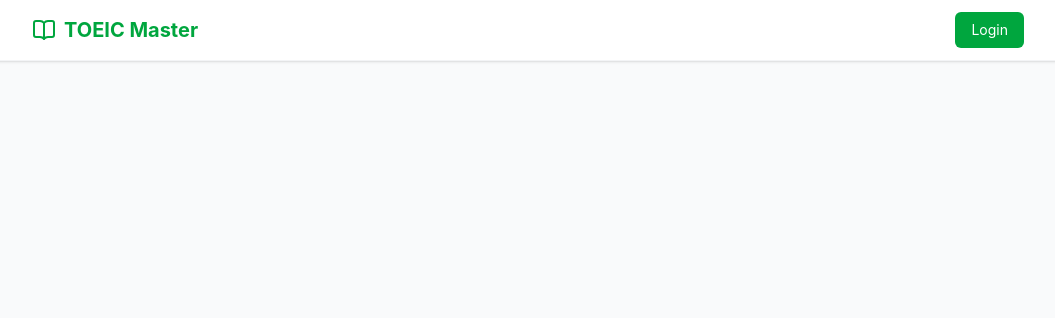
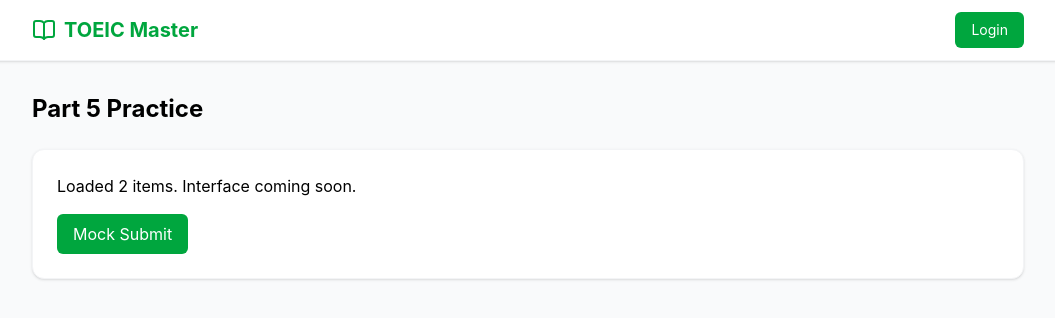
Before and after one commit to minhduc080204/toiec-test, a React (Vite) app: page /practice/part5 in a window 1280 px wide. Before the commit this address had no page. Shown: the top 318 px of the page, without its empty margins (112-1167 px from the left). Built offline with nearby package versions, Linux system fonts and the light colour scheme.

Commit message:
feat: setup practice page routing and data loading

```diff
--- a/src/App.tsx
+++ b/src/App.tsx
@@ -2,6 +2,7 @@
 import { Layout } from './components/layout/Layout';
 import { Login } from './pages/Login';
 import { Home } from './pages/Home';
+import { Practice } from './pages/Practice';
 
 function App() {
   return (
@@ -10,6 +11,8 @@
         <Routes>
           <Route path="/" element={<Home />} />
           <Route path="/login" element={<Login />} />
+          <Route path="/practice/:part" element={<Practice />} />
+          <Route path="/result" element={<div data-testid="result">Result Page</div>} />
         </Routes>
       </Layout>
     </BrowserRouter>
--- /dev/null
+++ b/src/pages/Practice.tsx
@@ -0,0 +1,45 @@
+import { useEffect, useState } from 'react';
+import { useParams, useNavigate } from 'react-router';
+import { useQuizStore } from '../store/quizStore';
+
+export const Practice = () => {
+  const { part } = useParams<{ part: string }>();
+  const navigate = useNavigate();
+  const startQuiz = useQuizStore((state) => state.startQuiz);
+  const [data, setData] = useState<any[]>([]);
+
+  useEffect(() => {
+    if (!part || !['part5', 'part6', 'part7'].includes(part)) {
+      navigate('/');
+      return;
+    }
+
+    startQuiz(part);
+
+    // Dynamic import for JSON files based on route
+    import(`../data/${part}.json`)
+      .then((module) => {
+        setData(module.default);
+      })
+      .catch((err) => {
+        console.error('Failed to load practice data', err);
+      });
+  }, [part, navigate, startQuiz]);
+
+  if (data.length === 0) return <div className="text-center py-12">Loading questions...</div>;
+
+  return (
+    <div>
+      <h2 className="text-2xl font-bold mb-6 capitalize">{part?.replace('part', 'Part ')} Practice</h2>
+      <div className="bg-white p-6 rounded-xl shadow-sm border border-gray-100">
+        <p>Loaded {data.length} items. Interface coming soon.</p>
+        <button
+          onClick={() => navigate('/result')}
+          className="mt-4 bg-green-600 text-white px-4 py-2 rounded-md hover:bg-green-700 transition"
+        >
+          Mock Submit
+        </button>
+      </div>
+    </div>
+  );
+};
```
